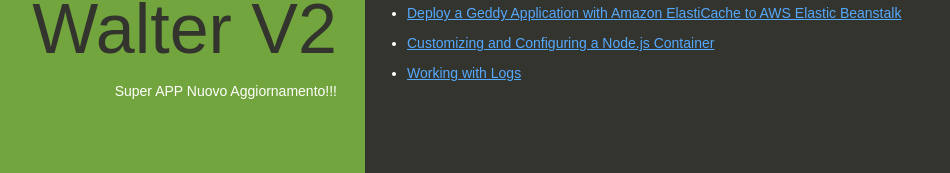
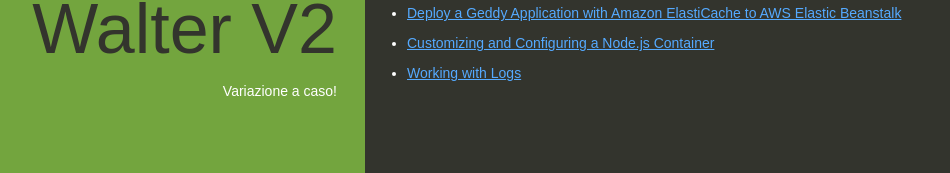
Before and after one commit to wdalmut/app-workshop, a website: page index.html in a window 1280 px wide. Shown: the part 212-385 px from the top of the page, without its empty margins (275-1225 px from the left). Drawn offline with Linux system fonts and the light colour scheme.

Commit message:
Variazione 1

```diff
--- a/index.html
+++ b/index.html
@@ -75,7 +75,7 @@
   <body>
     <div class="textColumn">
       <h1>Walter V2</h1>
-      <p>Super APP Nuovo Aggiornamento!!!</p>
+      <p>Variazione a caso!</p>
     </div>
     <div class="linksColumn">
       <h2>What's Next?</h2>
```
